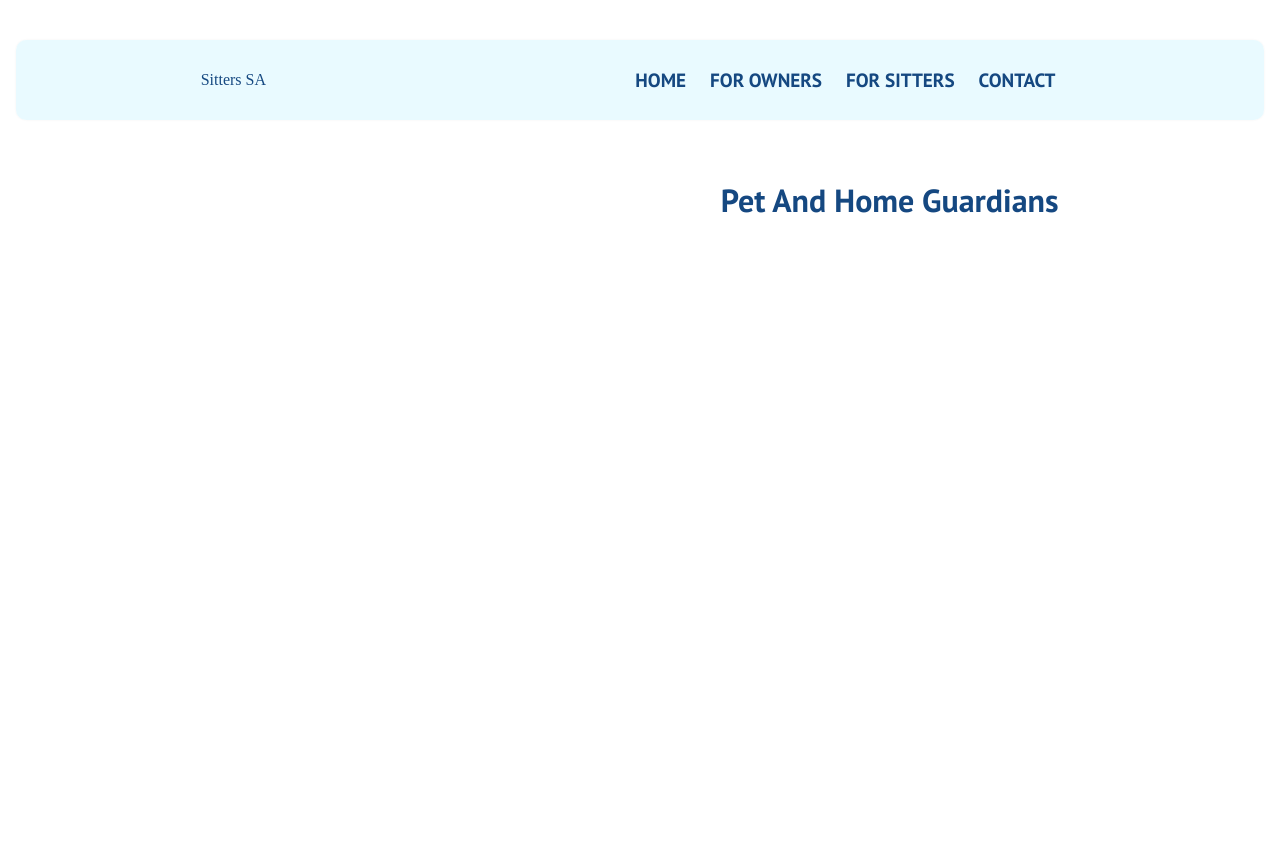
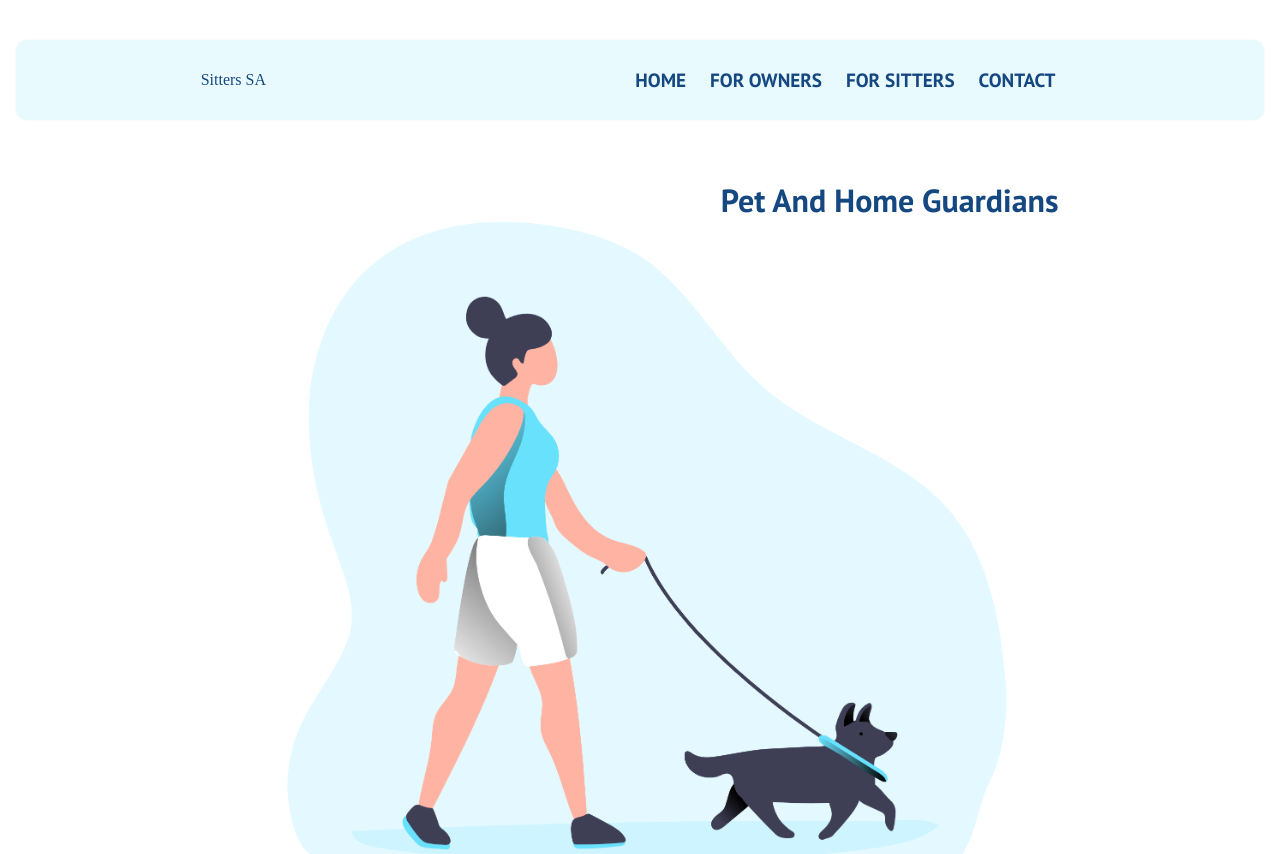
Before and after one commit to mericadev/Sitters-SA, a plain HTML site: page owner-contact-page.html in a window 1280 px wide. Shown: the top 854 px of the page. Drawn offline with nearby package versions, Linux system fonts and the light colour scheme; the site is published under a folder, as on GitHub Pages, so addresses that start at the root find nothing.

Commit message:
background-image file path update

```diff
--- a/styles/contact-form.css
+++ b/styles/contact-form.css
@@ -1,5 +1,5 @@
 .page-title {
-    background-image: url(/images/dog-walking-64.png);
+    background-image: url(../images/dog-walking-64.png);
     min-height: 100vh;
     background-size: cover;
     background-position: center center;
```
